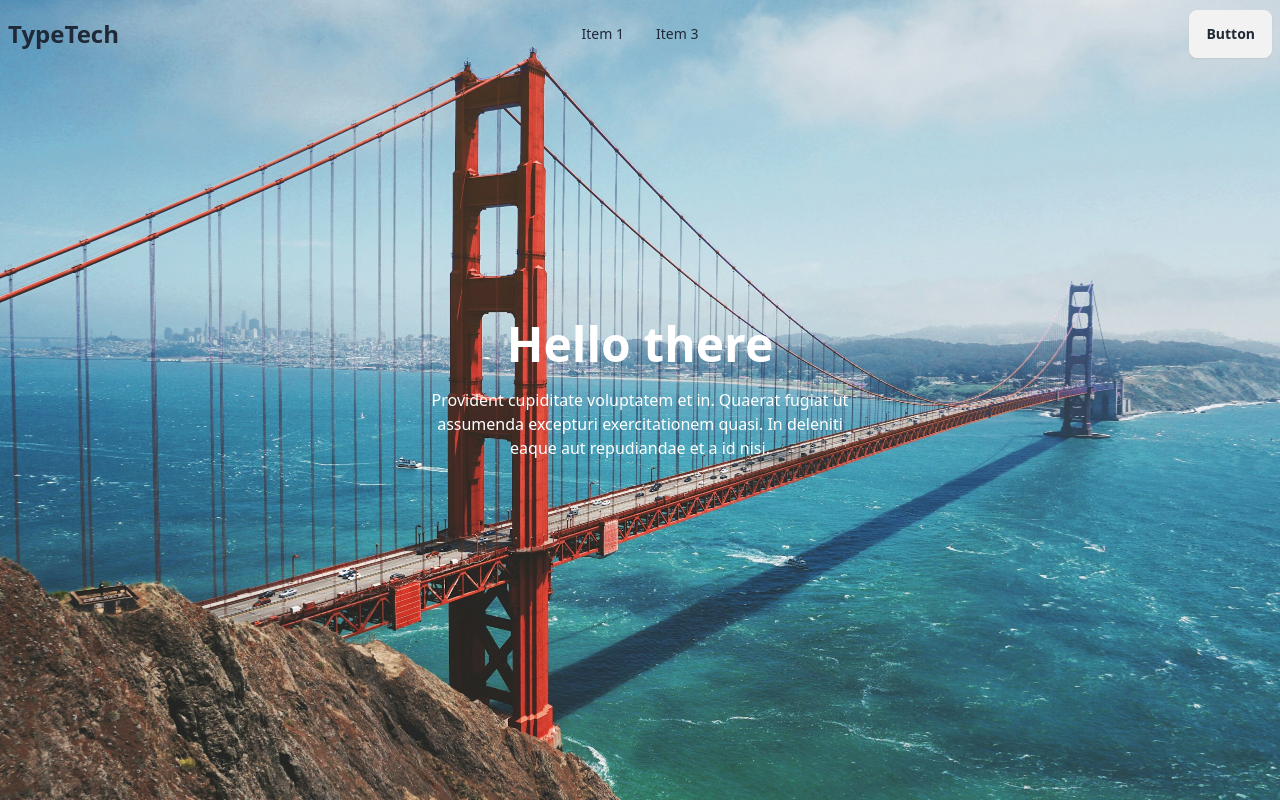
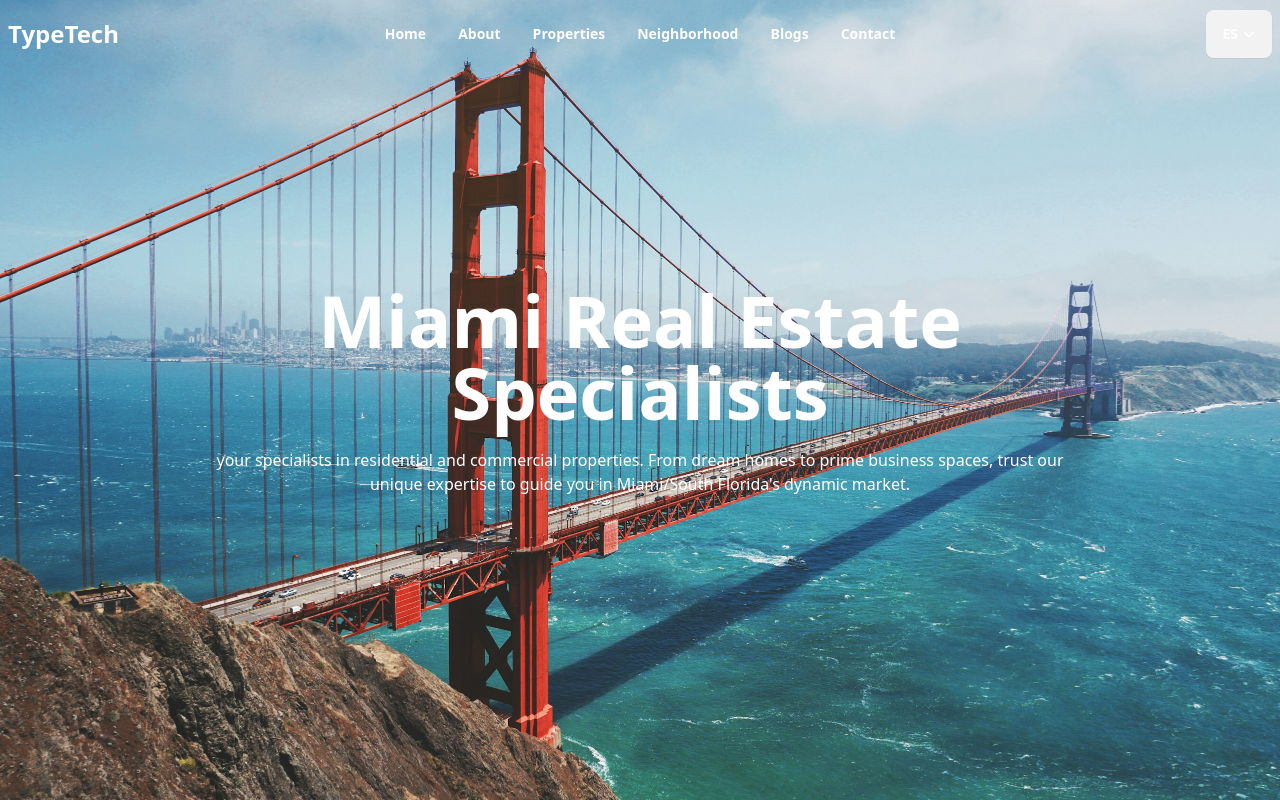
Before and after one commit to DKAbir111/typeTech_Task, a Next.js app: page / in a window 1280 px wide. Built offline with nearby package versions, Linux system fonts and the light colour scheme.

Commit message:
banner design done

```diff
--- a/package.json
+++ b/package.json
@@ -11,7 +11,8 @@
   "dependencies": {
     "next": "15.1.7",
     "react": "^19.0.0",
-    "react-dom": "^19.0.0"
+    "react-dom": "^19.0.0",
+    "react-icons": "^5.4.0"
   },
   "devDependencies": {
     "@eslint/eslintrc": "^3",
--- a/src/components/Banner.jsx
+++ b/src/components/Banner.jsx
@@ -10,11 +10,11 @@ export default function Banner() {
         >
 
             <div className="hero-content text-white text-center">
-                <div className="max-w-md">
-                    <h1 className="mb-5 text-5xl font-bold">Hello there</h1>
+                <div className="max-w-4xl">
+                    <h1 className="mb-5 text-7xl font-extrabold">Miami Real Estate
+                        Specialists</h1>
                     <p className="mb-5">
-                        Provident cupiditate voluptatem et in. Quaerat fugiat ut assumenda excepturi exercitationem quasi.
-                        In deleniti eaque aut repudiandae et a id nisi.
+                        your specialists in residential and commercial properties. From dream homes to prime business spaces, trust our unique expertise to guide you in Miami/South Florida's dynamic market.
                     </p>
 
                 </div>
--- /dev/null
+++ b/src/components/Button.jsx
@@ -0,0 +1,7 @@
+export default function Button({ text, icon, color, background }) {
+    return (
+        <button className={`btn flex justify-center items-center gap-1 hover:bg-[#ff7134] border-none bg-[${background}] text-${color}`}>
+            {text} {icon}
+        </button>
+    )
+}
--- a/src/components/Navbar.jsx
+++ b/src/components/Navbar.jsx
@@ -1,10 +1,16 @@
+import Button from "./Button"
+import { FaAngleDown } from "react-icons/fa6";
 export default function Navbar() {
     const links = <>
-        <li><a>Item 1</a></li>
-        <li><a>Item 3</a></li>
+        <li><a>Home</a></li>
+        <li><a>About</a></li>
+        <li><a>Properties</a></li>
+        <li><a>Neighborhood</a></li>
+        <li><a>Blogs</a></li>
+        <li><a>Contact</a></li>
     </>
     return (
-        <div className="navbar fixed">
+        <div className="navbar fixed text-white">
             <div className="navbar-start">
                 <div className="dropdown">
                     <div tabIndex={0} role="button" className="btn btn-ghost lg:hidden">
@@ -32,14 +38,14 @@ export default function Navbar() {
                 <a className="text-2xl font-bold">TypeTech</a>
             </div>
             <div className="navbar-center hidden lg:flex">
-                <ul className="menu menu-horizontal px-1">
+                <ul className="menu menu-horizontal px-1 text-white font-semibold">
                     {
                         links
                     }
                 </ul>
             </div>
             <div className="navbar-end">
-                <a className="btn">Button</a>
+                <Button text="ES" background={'#ff5a3d'} icon={<FaAngleDown />} color={'white'} />
             </div>
         </div>
     )
```
Also changed, not shown: 1 other file (tests, documents, lock files or other folders).
